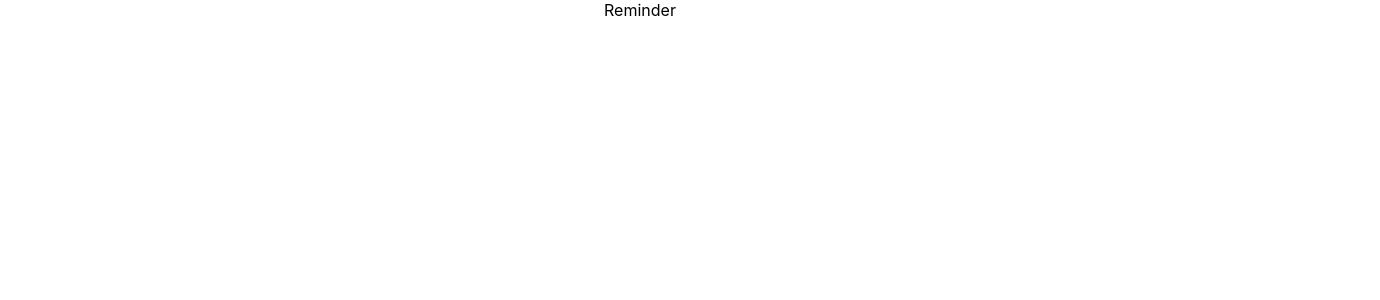
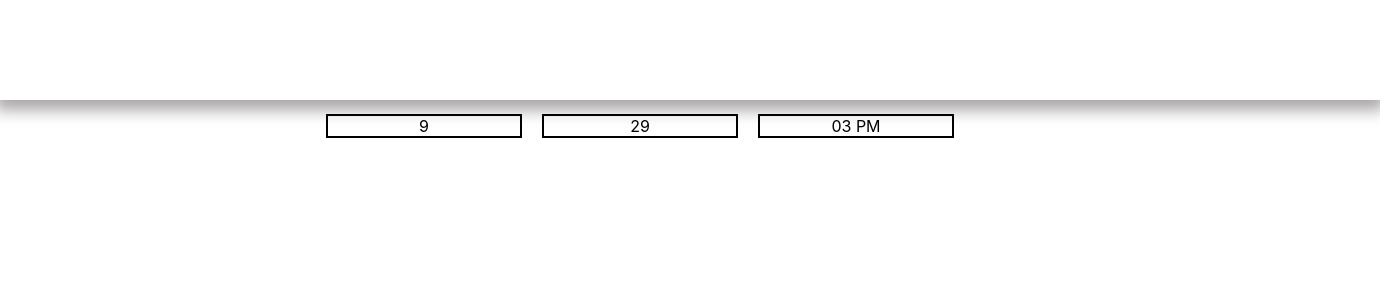
Before and after one commit to dan-pe/remindeR, a React (Create React App) app: page / in a window 1280 px wide. Shown: the top 300 px of the page, 1380 px wide, since content can reach past the window. Built offline with nearby package versions, Linux system fonts and the light colour scheme.

Commit message:
Add TimeCard - a ticking clock and header

```diff
--- a/src/App.js
+++ b/src/App.js
@@ -1,8 +1,17 @@
-import React from "react";
+import React, { Component } from "react";
 import "./App.css";
+import Header from "./Header/Header";
+import TimeCard from "./TimeCard/TimeCard";
 
-function App() {
-  return <div className="App">Reminder</div>;
+class App extends Component {
+  render() {
+    return (
+      <div className="App">
+        <Header />
+        <TimeCard />
+      </div>
+    );
+  }
 }
 
 export default App;
--- /dev/null
+++ b/src/Header/Header.css
@@ -0,0 +1,6 @@
+.header {
+  display: inline-block;
+  width: 100%;
+  padding: 50px;
+  box-shadow: 0px 5px 15px 5px #aaa4a7;
+}
--- /dev/null
+++ b/src/Header/Header.js
@@ -0,0 +1,8 @@
+import React from "react";
+import "./Header.css";
+
+const header = () => {
+  return <div className="header" />;
+};
+
+export default header;
--- /dev/null
+++ b/src/TimeCard/TimeCard.css
@@ -0,0 +1,8 @@
+.timeCard {
+  display: inline-block;
+  margin: 10px 10px;
+  border-style: solid;
+  border-width: 2px;
+  /* padding: 25px 50px; */
+  width: 15%;
+}
--- /dev/null
+++ b/src/TimeCard/TimeCard.js
@@ -0,0 +1,38 @@
+import React, { Component } from "react";
+import "./TimeCard.css";
+
+class TimeCard extends Component {
+  constructor(props) {
+    super(props);
+    this.state = {
+      currentTime: new Date().toLocaleTimeString()
+    };
+  }
+
+  componentDidMount() {
+    this.intervalID = setInterval(() => this.tick(), 1000);
+  }
+
+  componentWillUnmount() {
+    clearInterval(this.intervalID);
+  }
+
+  tick() {
+    this.setState({
+      currentTime: new Date().toLocaleTimeString()
+    });
+  }
+
+  render() {
+    let timePieces = this.state.currentTime.slice().split(":");
+    return (
+      <div>
+        <p className="timeCard">{timePieces[0]}</p>
+        <p className="timeCard">{timePieces[1]}</p>
+        <p className="timeCard">{timePieces[2]}</p>
+      </div>
+    );
+  }
+}
+
+export default TimeCard;
```
